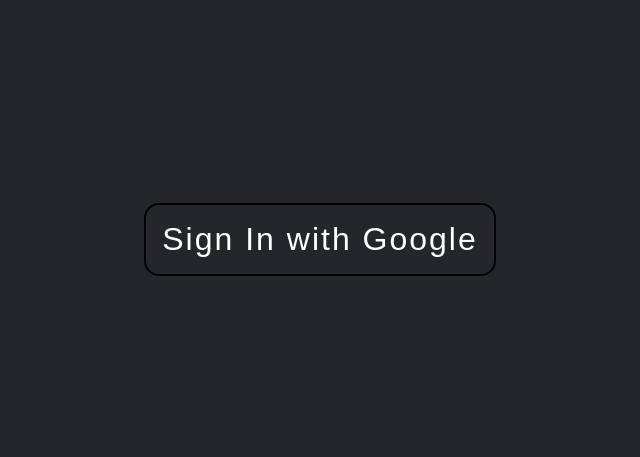
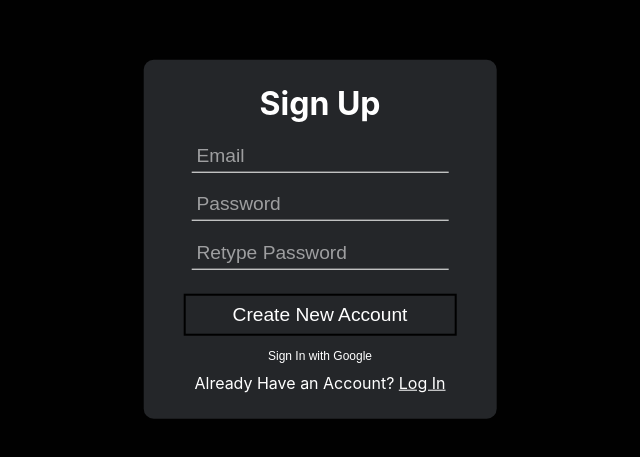
Before and after one commit to singhimat99/public-chat-app, a React (Vite) app: page /signup in a window 1280 px wide. Shown: the part 161-618 px from the top of the page, without its empty margins (320-960 px from the left). Built offline with nearby package versions, Linux system fonts and the light colour scheme; no server answers.

Commit message:
added email signup page and react routing

```diff
--- a/package.json
+++ b/package.json
@@ -14,6 +14,7 @@
     "react-dom": "^18.2.0",
     "react-firebase-hooks": "^5.0.3",
     "react-icons": "^4.6.0",
+    "react-router-dom": "^6.4.3",
     "sass": "^1.55.0"
   },
   "devDependencies": {
--- a/src/App.jsx
+++ b/src/App.jsx
@@ -1,43 +1,52 @@
 import React, { useState } from "react";
 import SignIn from "./pages/SignIn.jsx";
 import ChatRoom from "./pages/ChatRoom";
+import SignUp from "./pages/SignUp.jsx";
+import {
+  BrowserRouter as Router,
+  Routes,
+  Route,
+  Navigate,
+} from "react-router-dom";
 import "./App.scss";
 
-import { initializeApp } from "@firebase/app";
-import { getFirestore } from "firebase/firestore";
-import { getAuth } from "firebase/auth";
-
+import { auth } from "./Firebase";
 import { useAuthState } from "react-firebase-hooks/auth";
-import { useCollectionData } from "react-firebase-hooks/firestore";
-
-const firebaseApp = initializeApp({
-  apiKey: "AIzaSyBsve2EI1mimCQEI-UVAh90I8xSLzfgLyg",
-  authDomain: "chat-app-fdc7b.firebaseapp.com",
-  projectId: "chat-app-fdc7b",
-  storageBucket: "chat-app-fdc7b.appspot.com",
-  messagingSenderId: "1036136994442",
-  appId: "1:1036136994442:web:cc1f30a75498b89946ff73",
-  measurementId: "G-R2QN9J9JHB",
-});
-
-const auth = getAuth(firebaseApp);
-const firestore = getFirestore(firebaseApp);
+import { onAuthStateChanged } from "firebase/auth";
+import { AuthProvider, useAuth } from "./contexts/AuthContext.jsx";
 
 export default function App() {
   const [user] = useAuthState(auth);
+  let loggedIn = false;
+  if (user != null) {
+    loggedIn = true;
+  } else {
+    loggedIn = false;
+  }
+
   return (
-    <div className="App">
-      <section className="content-wrapper">
-        {user ? (
+    <AuthProvider>
+      <div className="App">
+        <section className="content-wrapper">
+          <Router>
+            <Routes>
+              <Route
+                exact
+                path="/"
+                element={loggedIn ? <ChatRoom /> : <Navigate to="/login" />}
+              />
+              <Route path="/login" element={<SignIn />} />
+              <Route path="/signup" element={<SignUp />} />
+            </Routes>
+          </Router>
+          {/* {user ? (
           <ChatRoom
-            signOut={() => auth.signOut()}
-            firestore={firestore}
-            auth={auth}
           />
         ) : (
-          <SignIn auth={auth} />
-        )}
-      </section>
-    </div>
+          <SignIn />
+        )} */}
+        </section>
+      </div>
+    </AuthProvider>
   );
 }
--- a/src/App.scss
+++ b/src/App.scss
@@ -35,23 +35,131 @@
 }
 .signIn-page {
   @include center-flex;
-  background-color: var(--main-background);
+  background-color: var(--dark-highlight);
   width: 100%;
   height: 100%;
+  display: flex;
+  flex-direction: column;
+
+  .log-in-container {
+    position: absolute;
+    top: 50%;
+    left: 50%;
+    transform: translate(-50%, -50%);
+    max-width: 500px;
+    background-color: var(--main-background);
+    display: flex;
+    flex-direction: column;
+    align-items: center;
+    padding: 1.5rem;
+    padding-top: 2rem;
+    border-radius: 10px;
+
+    h2 {
+      font-size: 2rem;
+    }
+
+    .login-form {
+      margin: 1rem;
+      display: flex;
+      flex-direction: column;
+      justify-content: center;
+
+      input {
+        background-color: transparent;
+        border: none;
+        font-size: 1.2rem;
+        margin: 0.5rem;
+        border-bottom: 1.5px solid #fffffe;
+        padding: 0.3rem;
+
+        &::placeholder {
+          color: rgba(255, 255, 255, 0.557);
+        }
+      }
+      button {
+        width: 100%;
+        background: none;
+        border: 2px solid black;
+        font-size: 1.2rem;
+        margin-top: 1rem;
+        padding: 0.5rem;
+
+        @include btn-hover;
+      }
+    }
+  }
 }
-.signIn-btn {
-  padding: 1rem;
-  font-size: 2rem;
-  background-color: var(--main-background);
-  color: white;
-  border: 2px solid black;
-  border-radius: 15px;
-  letter-spacing: 2px;
-  transition: transform 0.5s;
 
-  &:hover {
-    background-color: var(--main-highlight);
-    transform: scale(1.05);
+.sign-up-container {
+  position: relative;
+  width: 100%;
+  height: 100%;
+  background-color: var(--dark-highlight);
+
+  .sign-up {
+    position: absolute;
+    top: 50%;
+    left: 50%;
+    transform: translate(-50%, -50%);
+    max-width: 500px;
+    background-color: var(--main-background);
+    display: flex;
+    flex-direction: column;
+    align-items: center;
+    padding: 1.5rem;
+    padding-top: 2rem;
+    border-radius: 10px;
+
+    h2 {
+      font-size: 2rem;
+    }
+    p {
+      color: red;
+    }
+    .sign-up-form {
+      margin: 1rem;
+      margin-bottom: 0.3rem;
+      display: flex;
+      flex-direction: column;
+      justify-content: center;
+
+      input {
+        background-color: transparent;
+        border: none;
+        font-size: 1.2rem;
+        margin: 0.5rem;
+        border-bottom: 1.5px solid #fffffe;
+        padding: 0.3rem;
+
+        &::placeholder {
+          color: rgba(255, 255, 255, 0.557);
+        }
+      }
+      button {
+        width: 100%;
+        background: none;
+        border: 2px solid black;
+        font-size: 1.2rem;
+        margin-top: 1rem;
+        padding: 0.5rem;
+
+        @include btn-hover;
+      }
+    }
+    .signIn-btn {
+      background: none;
+      border: none;
+      font-size: 0.75rem;
+      padding: 0.5rem;
+      margin: 0;
+      transition: all 0.3s;
+
+      &:hover {
+        text-decoration: underline;
+        transform: scale(1.1);
+      }
+    }
   }
 }
 
@@ -192,8 +300,8 @@
   }
 }
 
-@media (max-width: 700px) {
-  .content-wrapper {
-    height: 80vh;
-  }
-}
+// @media (max-width: 700px) {
+//   .content-wrapper {
+//     height: 80vh;
+//   }
+// }
--- /dev/null
+++ b/src/Firebase.js
@@ -0,0 +1,18 @@
+import { initializeApp } from "@firebase/app";
+import { getFirestore } from "firebase/firestore";
+import { getAuth } from "firebase/auth";
+
+const firebaseApp = initializeApp({
+  apiKey: "AIzaSyBsve2EI1mimCQEI-UVAh90I8xSLzfgLyg",
+  authDomain: "chat-app-fdc7b.firebaseapp.com",
+  projectId: "chat-app-fdc7b",
+  storageBucket: "chat-app-fdc7b.appspot.com",
+  messagingSenderId: "1036136994442",
+  appId: "1:1036136994442:web:cc1f30a75498b89946ff73",
+  measurementId: "G-R2QN9J9JHB",
+});
+
+const auth = getAuth(firebaseApp);
+const firestore = getFirestore(firebaseApp);
+
+export { firebaseApp, auth, firestore };
--- /dev/null
+++ b/src/contexts/AuthContext.jsx
@@ -0,0 +1,39 @@
+import React, { createContext, useContext, useState, useEffect } from "react";
+
+import {
+  createUserWithEmailAndPassword,
+  onAuthStateChanged,
+  signInWithEmailAndPassword,
+} from "firebase/auth";
+import { auth } from "../Firebase";
+
+const AuthContext = createContext();
+
+export function useAuth() {
+  return useContext(AuthContext);
+}
+
+export function AuthProvider({ children }) {
+  const [currentUser, setCurrentUser] = useState();
+
+  function signup(auth, email, password) {
+    return createUserWithEmailAndPassword(auth, email, password);
+  }
+  function login(auth, email, password) {
+    return signInWithEmailAndPassword( auth, email, password);
+  }
+
+  useEffect(() => {
+    const unsubscribe = onAuthStateChanged(auth, (user) => {
+      setCurrentUser(user);
+    });
+    return unsubscribe;
+  }, []);
+
+  const value = {
+    currentUser,
+    signup,
+    login
+  };
+  return <AuthContext.Provider value={value}>{children}</AuthContext.Provider>;
+}
--- a/src/pages/SignIn.jsx
+++ b/src/pages/SignIn.jsx
@@ -1,32 +1,55 @@
 import React from "react";
-import { GoogleAuthProvider, signInWithPopup } from "firebase/auth";
+import { Link, useNavigate } from "react-router-dom";
 
-export default function SignIn({ auth }) {
-  function signInWithGoogle() {
-    const provider = new GoogleAuthProvider();
-    signInWithPopup(auth, provider)
-      .then((result) => {
-        // This gives you a Google Access Token. You can use it to access the Google API.
-        const credential = GoogleAuthProvider.credentialFromResult(result);
-        const token = credential.accessToken;
-        // The signed-in user info.
-        const user = result.user;
-      })
-      .catch((error) => {
-        // Handle Errors here.
-        const errorCode = error.code;
-        const errorMessage = error.message;
-        // The email of the user's account used.
-        const email = error.customData.email;
-        // The AuthCredential type that was used.
-        const credential = GoogleAuthProvider.credentialFromError(error);
-      });
+import { firestore, auth } from "../Firebase";
+import {
+  GoogleAuthProvider,
+  signInWithPopup,
+  signInWithEmailAndPassword,
+} from "firebase/auth";
+import { useRef } from "react";
+import { useAuth } from "../contexts/AuthContext";
+
+export default function SignIn() {
+  const passwordRef = useRef();
+  const emailRef = useRef();
+  const { login } = useAuth();
+  const navigate = useNavigate();
+
+  async function handleLogin(e) {
+    e.preventDefault();
+
+    const email = emailRef.current.value;
+    const password = passwordRef.current.value;
+
+    try {
+      const response = await login(auth, email, password);
+      const user = response.user;
+      navigate("/");
+    } catch (error) {
+      const errorCode = error.code;
+      const errorMessage = error.message;
+    }
   }
   return (
     <div className="signIn-page">
-      <button onClick={signInWithGoogle} className="signIn-btn">
-        Sign In with Google
-      </button>
+      <div className="log-in-container">
+        <h2>Log In</h2>
+        <form onSubmit={handleLogin} className="login-form">
+          <input type="email" ref={emailRef} placeholder="Email" />
+          <input
+            type="password"
+            ref={passwordRef}
+            required
+            placeholder="Password"
+          />
+          <button type="submit">Log In</button>
+        </form>
+
+        <div className="needs-account">
+          Click here to <Link to="/signup">Sign Up</Link>
+        </div>
+      </div>
     </div>
   );
 }
--- /dev/null
+++ b/src/pages/SignUp.jsx
@@ -0,0 +1,95 @@
+import React from "react";
+import { useRef, useState } from "react";
+import { auth } from "../Firebase";
+import {
+  createUserWithEmailAndPassword,
+  updateProfile,
+  GoogleAuthProvider,
+  signInWithPopup,
+} from "firebase/auth";
+import { useAuth } from "../contexts/AuthContext";
+import { Link, useNavigate } from "react-router-dom";
+
+export default function SignUp() {
+  const emailRef = useRef();
+  const passwordRef = useRef();
+  const confirmPasswordRef = useRef();
+  const [error, setError] = useState("");
+  const [isLoading, setIsLoading] = useState(false);
+  const { signup, currentUser } = useAuth();
+  const navigate = useNavigate();
+  console.log(currentUser);
+
+  function signInWithGoogle() {
+    const provider = new GoogleAuthProvider();
+    signInWithPopup(auth, provider)
+      .then((result) => {
+        const credential = GoogleAuthProvider.credentialFromResult(result);
+        const token = credential.accessToken;
+        const user = result.user;
+        navigate("/");
+      })
+      .catch((error) => {
+        const errorCode = error.code;
+        const errorMessage = error.message;
+        console.error(errorCode, errorMessage);
+      });
+  }
+  async function createNewUser(e) {
+    e.preventDefault();
+
+    const email = emailRef.current.value;
+    const password = passwordRef.current.value;
+    const confirmPassword = confirmPasswordRef.current.value;
+
+    if (password !== confirmPassword) {
+      setError("Passwords Do Not Match");
+      setIsLoading(false);
+      return;
+    }
+
+    setError("");
+    setIsLoading(true);
+
+    try {
+      await signup(auth, email, password);
+      navigate("/");
+    } catch (error) {
+      setError("Failed to Create an Account");
+      console.log(error);
+    }
+    setIsLoading(false);
+  }
+  return (
+    <div className="sign-up-container">
+      <div className="sign-up">
+        <h2>Sign Up</h2>
+        <form className="sign-up-form" onSubmit={createNewUser}>
+          <input type="email" ref={emailRef} required placeholder="Email" />
+          <input
+            type="password"
+            ref={passwordRef}
+            required
+            placeholder="Password"
+          />
+          <input
+            type="password"
+            ref={confirmPasswordRef}
+            required
+            placeholder="Retype Password"
+          />
+          <button type="submit" disabled={isLoading}>
+            Create New Account
+          </button>
+        </form>
+        <button onClick={signInWithGoogle} className="signIn-btn">
+          Sign In with Google
+        </button>
+        {error && <p>{error}</p>}
+        <div className="has-account">
+          Already Have an Account? <Link to="/login">Log In</Link>
+        </div>
+      </div>
+    </div>
+  );
+}
```
Also changed, not shown: src/pages/ChatMessage.jsx (+3 -6 lines), src/pages/ChatRoom.jsx (+18 -10 lines), 1 other file (tests, documents, lock files or other folders).
